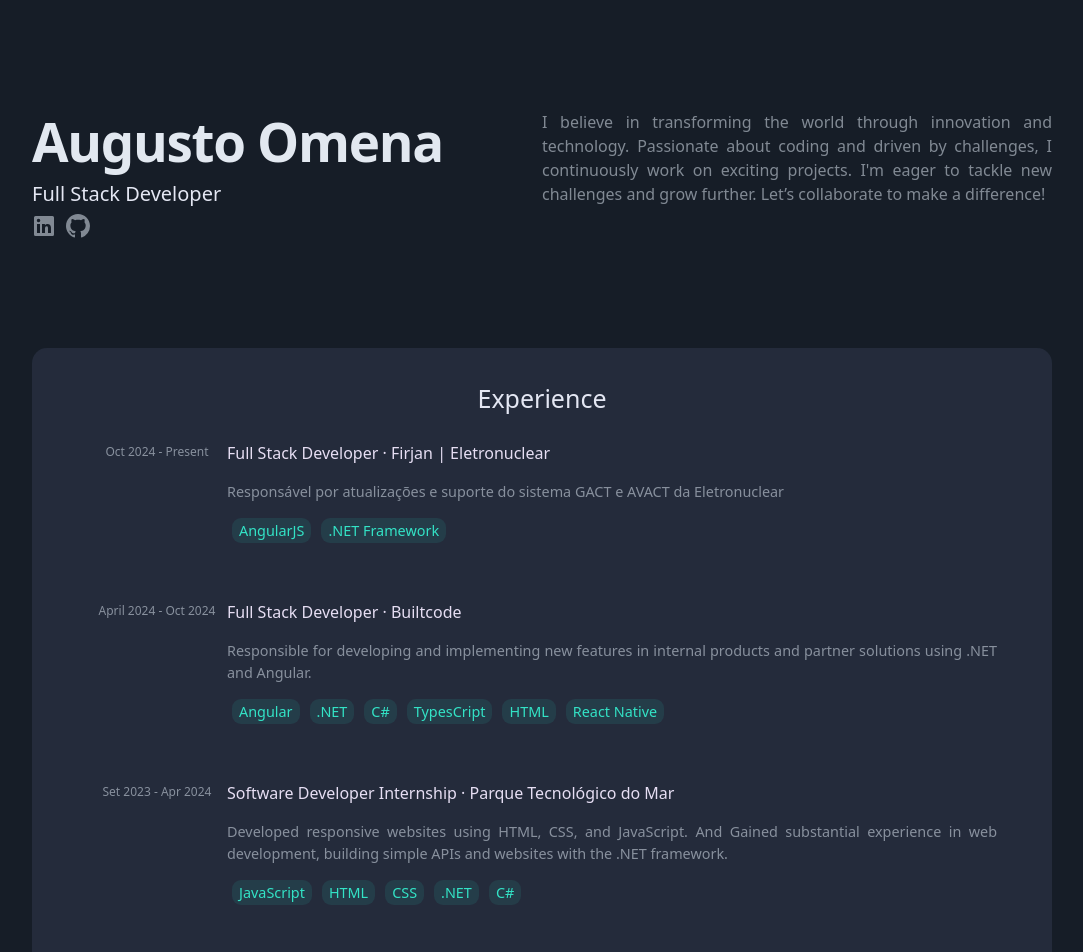
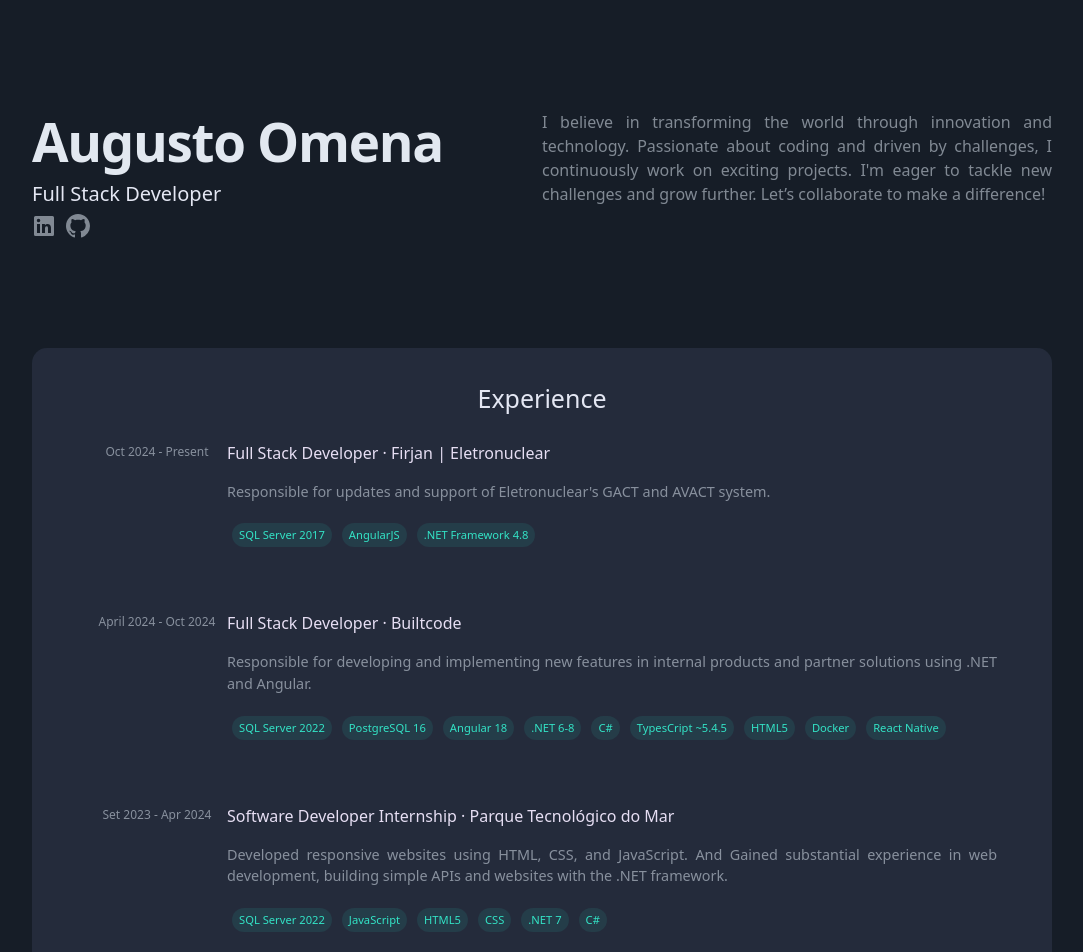
Before and after one commit to AugustoOmena/augusto_omena, an Angular app: page / in a window 1280 px wide. Shown: the top 952 px of the page, without its empty margins (98-1181 px from the left). Built offline with nearby package versions, Linux system fonts and the light colour scheme.

Commit message:
Updating and adjusting experiences

```diff
--- a/src/app/Components/home/home.component.css
+++ b/src/app/Components/home/home.component.css
@@ -167,14 +167,22 @@ a {
     max-width: 100%;
 }
 
+.details {
+    text-align: left;
+    display: flex;
+    flex-wrap: wrap;
+    font-size: 70%;
+}
+
 .details span {
     color: rgb(51, 227, 198);
     background-color: rgba(45, 212, 191, .1);
-    border-radius: 9px;
+    border-radius: 19px;
     margin: 5px;
     margin-bottom: 8px;
-    padding: 3px 7px;
+    padding: 2px 7px;
     white-space: nowrap;
+    text-wrap: nowrap;
 }
 
 .scroll-div{
--- a/src/app/Components/home/home.component.html
+++ b/src/app/Components/home/home.component.html
@@ -27,7 +27,7 @@
     <div class="content paddingDivResonant">
       <h2 class="title-content">Experience</h2>
       <div class="glass-container">
-        <a [href]="'https://www.builtcode.com.br'" target="_blank" class="no-underline">
+        <a [href]="'https://www.eletronuclear.gov.br/Paginas/default.aspx'" target="_blank" class="no-underline">
           <div class="glass">
             <div class="left-column" style="max-width: 140px; padding: 2px 0;">
               <p class="bona-nova-sc-regular" style="font-size: 12px;">
@@ -37,11 +37,12 @@
             <div class="right-column bona-nova-sc-regular" style="padding: 0 0;">
                 <p class="bona-nova-sc-regular enterprise" >Full Stack Developer · Firjan | Eletronuclear</p>
               <p class="p-90">
-                Responsável por atualizações e suporte do sistema GACT e AVACT da Eletronuclear
+                Responsible for updates and support of Eletronuclear's GACT and AVACT system.
               </p>
               <p translate="no" class="details line-space p-90">
+                <span>SQL Server 2017</span>
                 <span>AngularJS</span>
-                <span>.NET Framework</span>
+                <span>.NET Framework 4.8</span>
               </p>
             </div>
           </div>
@@ -59,11 +60,14 @@
                 Responsible for developing and implementing new features in internal products and partner solutions using .NET and Angular.
               </p>
               <p translate="no" class="details line-space p-90">
-                <span>Angular</span>
-                <span>.NET</span>
+                <span>SQL Server 2022</span>
+                <span>PostgreSQL 16</span>
+                <span>Angular 18</span>
+                <span>.NET 6-8</span>
                 <span>C#</span>
-                <span>TypesCript</span>
-                <span>HTML</span>
+                <span>TypesCript ~5.4.5</span>
+                <span>HTML5</span>
+                <span>Docker</span>
                 <span>React Native</span>
               </p>
             </div>
@@ -85,10 +89,11 @@
                   framework.
                 </p>
                 <p translate="no" class="details line-space p-90">
+                  <span>SQL Server 2022</span>
                   <span>JavaScript</span>
-                  <span>HTML</span>
+                  <span>HTML5</span>
                   <span>CSS</span>
-                  <span>.NET</span>
+                  <span>.NET 7</span>
                   <span>C#</span>
                 </p>
               </div>
@@ -103,12 +108,12 @@
           <div class="right-column bona-nova-sc-regular" style="padding: 0 0;">
             <p class="bona-nova-sc-regular enterprise" >Naval Industrial Electrician Apprentice · Firjan</p>
             <p class="p-90">
-              Developed solutions using .Net, Java, and C++</p>
+              Developed solutions using .Net, Java, and C++.</p>
               <p translate="no" class="details line-space p-90">
-                <span>Java</span>
+                <span>Java 18</span>
                 <span>C#</span>
                 <span>C++</span>
-                <span>.NET</span>
+                <span>.NET 6</span>
               </p>
           </div>
         </div>
@@ -122,7 +127,7 @@
       <div class="content">
         <h2 class="title-content">Selected Template</h2>
         <div class="glass-container">
-          <a [href]="'https://github.com/AugustoOmena/Clinica-Medica-webapp'" target="_blank" class="no-underline">
+          <a [href]="'https://github.com/AugustoOmena/api-base-net8'" target="_blank" class="no-underline">
             <div class="glass">
               <div class="left-column" style="max-width: 140px; padding: 2px 0;">
                 <p class="bona-nova-sc-regular" style="font-size: 12px;">
```
